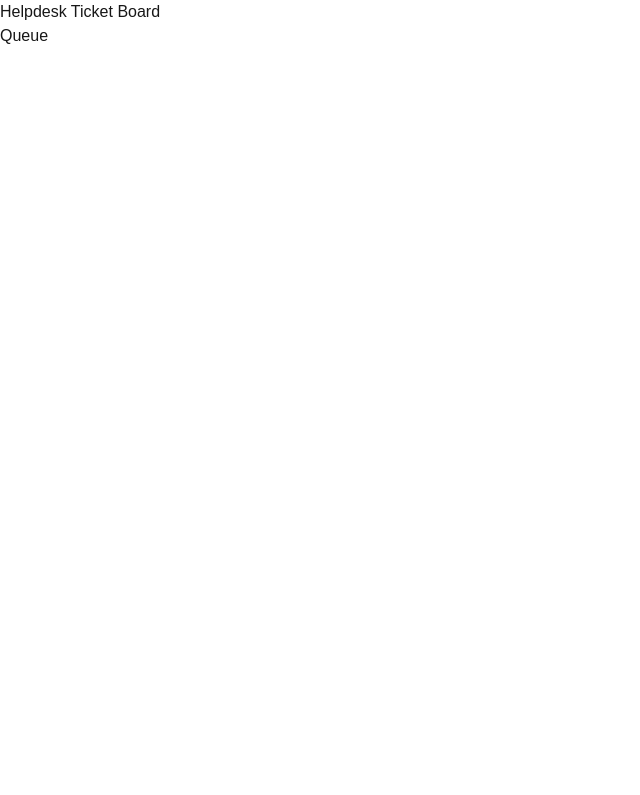
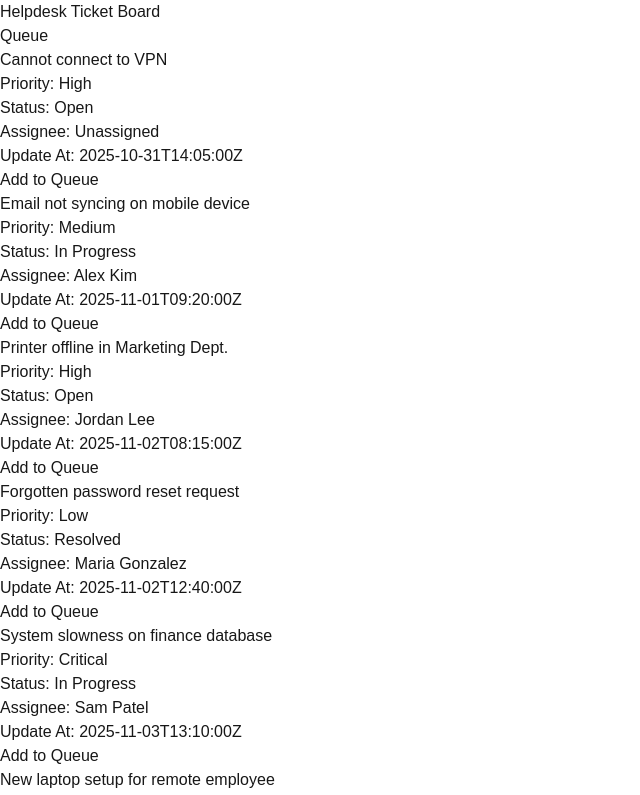
Before and after one commit to minhanh-ng/helpdesk-board, a Next.js app: page / in a window 1280 px wide. Shown: the top 795 px of the page, without its empty margins (0-640 px from the left). Built offline with nearby package versions, Linux system fonts and the light colour scheme.

Commit message:
added links from child product.jsxcard to productlist.jsx, then render those child in the parent board.jsx + added addtomyqueue function

```diff
--- a/src/app/components/Board.jsx
+++ b/src/app/components/Board.jsx
@@ -8,7 +8,7 @@ const [tickets, setTickets] = useState([]);
 // const [error, setError]       = useState(null);
 // const filters = { status: 'All', priority: 'All' };
 // const search = '';
-// const [queue, setQueue] = useState([]);
+const [myQueue, setQueue] = useState([]);
 
 
 
@@ -21,12 +21,14 @@ const [tickets, setTickets] = useState([]);
         .catch(console.error);
         }, []);
 
-
+    function AddToMyQueue(ticket) {
+        setQueue([...myQueue, ticket]);
+        };
 
     return (
         <div>
-            {/* {tickets.map(t =>  <li key={t.id}>{t.title} - priority: {t.priority}</li> )} */}
-             <TicketList />
+
+             <TicketList tickets={tickets} myQueue={myQueue} AddToMyQueue={AddToMyQueue} />
         </div>
 
 
--- a/src/app/components/TicketList.jsx
+++ b/src/app/components/TicketList.jsx
@@ -2,7 +2,7 @@
 import TicketCard from "./TicketCard";
 
 // Maps products to cards (key={id})
- export default function TicketList({tickets = [], AddToMyQueue}) {
+ export default function TicketList({tickets = [], myQueue=[], AddToMyQueue}) {
     return (
         <div>
             <h2>Queue</h2>
@@ -10,7 +10,7 @@ import TicketCard from "./TicketCard";
             <div className="ticket-list">
 
                 {tickets.map(t => (
-          <TicketCard key={t.id} ticket={t} AddToMyQueue={AddToMyQueue} />
+          <TicketCard key={t.id} ticket={t} myQueue={myQueue} AddToMyQueue={AddToMyQueue} />
             ))}
             </div>
         </div>
```
